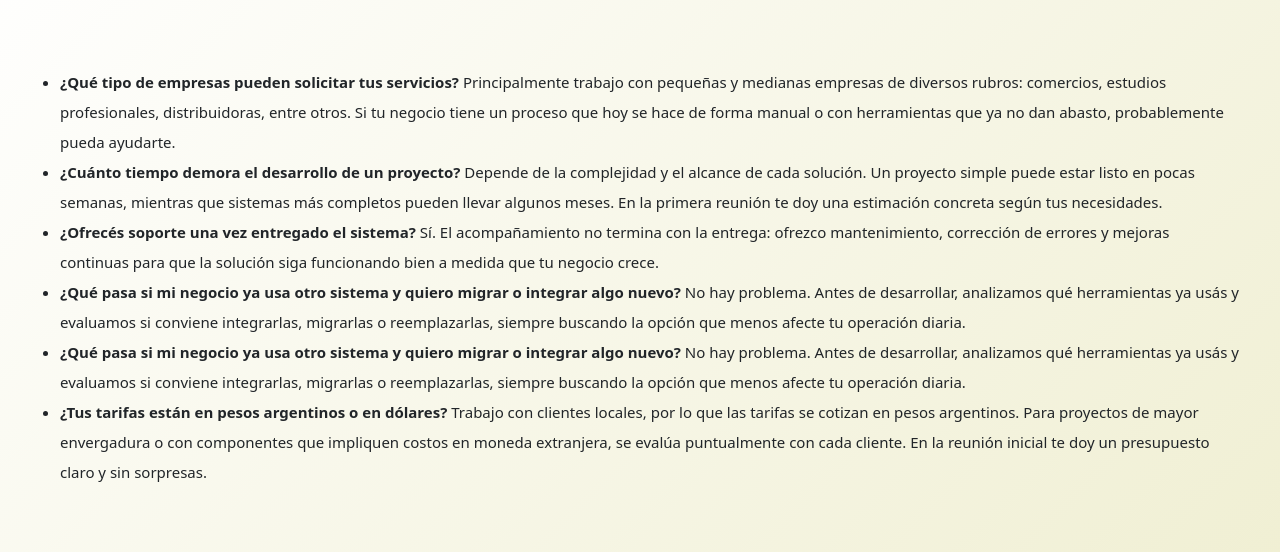
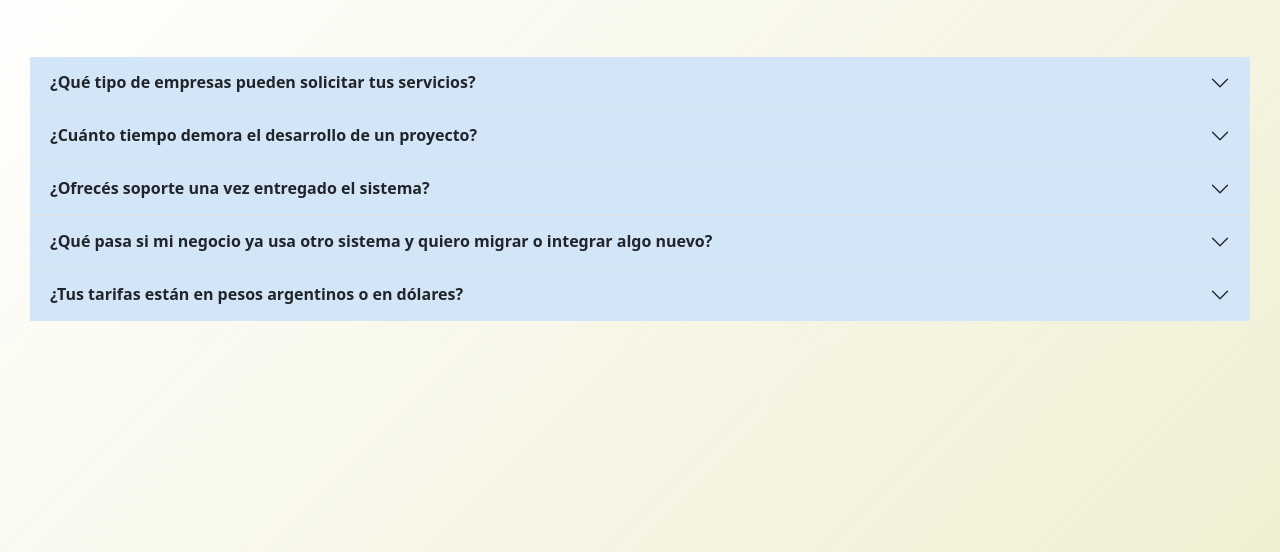
Before and after one commit to rodrigoalonzo/coderhouse-desarrolloweb, a plain HTML site: page pages/servicios.html in a window 1280 px wide. Shown: the part 165-717 px from the top of the page. Drawn offline with nearby package versions, Linux system fonts and the light colour scheme.

Commit message:
Add: componente Accordion en sección de preguntas frecuentes

```diff
--- a/pages/servicios.html
+++ b/pages/servicios.html
@@ -73,61 +73,150 @@
     <main class="main">
       <h1>Preguntas frecuentes</h1>
       <section class="section-faq" id="section-faq">
-        <ul>
-          <li>
+        <div class="accordion accordion-flush" id="accordionFlushExample">
+          <div class="accordion-item">
+            <h2 class="accordion-header">
+              <button
+                class="accordion-button collapsed"
+                type="button"
+                data-bs-toggle="collapse"
+                data-bs-target="#flush-collapseOne"
+                aria-expanded="false"
+                aria-controls="flush-collapseOne"
+              >
                 <strong
                   >¿Qué tipo de empresas pueden solicitar tus servicios?</strong
                 >
-            Principalmente trabajo con pequeñas y medianas empresas de diversos
-            rubros: comercios, estudios profesionales, distribuidoras, entre
-            otros. Si tu negocio tiene un proceso que hoy se hace de forma
-            manual o con herramientas que ya no dan abasto, probablemente pueda
-            ayudarte.
-          </li>
-          <li>
-            <strong>¿Cuánto tiempo demora el desarrollo de un proyecto?</strong>
-            Depende de la complejidad y el alcance de cada solución. Un proyecto
-            simple puede estar listo en pocas semanas, mientras que sistemas más
-            completos pueden llevar algunos meses. En la primera reunión te doy
-            una estimación concreta según tus necesidades.
-          </li>
-          <li>
-            <strong>¿Ofrecés soporte una vez entregado el sistema?</strong> Sí.
-            El acompañamiento no termina con la entrega: ofrezco mantenimiento,
-            corrección de errores y mejoras continuas para que la solución siga
-            funcionando bien a medida que tu negocio crece.
-          </li>
-          <li>
+              </button>
+            </h2>
+            <div
+              id="flush-collapseOne"
+              class="accordion-collapse collapse"
+              data-bs-parent="#accordionFlushExample"
+            >
+              <div class="accordion-body">
+                Principalmente trabajo con pequeñas y medianas empresas de
+                diversos rubros: comercios, estudios profesionales,
+                distribuidoras, entre otros. Si tu negocio tiene un proceso que
+                hoy se hace de forma manual o con herramientas que ya no dan
+                abasto, probablemente pueda ayudarte.
+              </div>
+            </div>
+          </div>
+          <div class="accordion-item">
+            <h2 class="accordion-header">
+              <button
+                class="accordion-button collapsed"
+                type="button"
+                data-bs-toggle="collapse"
+                data-bs-target="#flush-collapseTwo"
+                aria-expanded="false"
+                aria-controls="flush-collapseTwo"
+              >
+                <strong
+                  >¿Cuánto tiempo demora el desarrollo de un proyecto?</strong
+                >
+              </button>
+            </h2>
+            <div
+              id="flush-collapseTwo"
+              class="accordion-collapse collapse"
+              data-bs-parent="#accordionFlushExample"
+            >
+              <div class="accordion-body">
+                Depende de la complejidad y el alcance de cada solución. Un
+                proyecto simple puede estar listo en pocas semanas, mientras que
+                sistemas más completos pueden llevar algunos meses. En la
+                primera reunión te doy una estimación concreta según tus
+                necesidades.
+              </div>
+            </div>
+          </div>
+          <div class="accordion-item">
+            <h2 class="accordion-header">
+              <button
+                class="accordion-button collapsed"
+                type="button"
+                data-bs-toggle="collapse"
+                data-bs-target="#flush-collapseThree"
+                aria-expanded="false"
+                aria-controls="flush-collapseThree"
+              >
+                <strong>¿Ofrecés soporte una vez entregado el sistema?</strong>
+              </button>
+            </h2>
+            <div
+              id="flush-collapseThree"
+              class="accordion-collapse collapse"
+              data-bs-parent="#accordionFlushExample"
+            >
+              <div class="accordion-body">
+                Sí. El acompañamiento no termina con la entrega: ofrezco
+                mantenimiento, corrección de errores y mejoras continuas para
+                que la solución siga funcionando bien a medida que tu negocio
+                crece.
+              </div>
+            </div>
+          </div>
+          <div class="accordion-item">
+            <h2 class="accordion-header">
+              <button
+                class="accordion-button collapsed"
+                type="button"
+                data-bs-toggle="collapse"
+                data-bs-target="#flush-collapseFour"
+                aria-expanded="false"
+                aria-controls="flush-collapseFour"
+              >
                 <strong
                   >¿Qué pasa si mi negocio ya usa otro sistema y quiero migrar o
                   integrar algo nuevo?</strong
                 >
-            No hay problema. Antes de desarrollar, analizamos qué herramientas
-            ya usás y evaluamos si conviene integrarlas, migrarlas o
-            reemplazarlas, siempre buscando la opción que menos afecte tu
-            operación diaria.
-          </li>
-          <li>
-            <strong
-              >¿Qué pasa si mi negocio ya usa otro sistema y quiero migrar o
-              integrar algo nuevo?</strong
+              </button>
+            </h2>
+            <div
+              id="flush-collapseFour"
+              class="accordion-collapse collapse"
+              data-bs-parent="#accordionFlushExample"
             >
-            No hay problema. Antes de desarrollar, analizamos qué herramientas
-            ya usás y evaluamos si conviene integrarlas, migrarlas o
-            reemplazarlas, siempre buscando la opción que menos afecte tu
-            operación diaria.
-          </li>
-          <li>
+              <div class="accordion-body">
+                No hay problema. Antes de desarrollar, analizamos qué
+                herramientas ya usás y evaluamos si conviene integrarlas,
+                migrarlas o reemplazarlas, siempre buscando la opción que menos
+                afecte tu operación diaria.
+              </div>
+            </div>
+          </div>
+          <div class="accordion-item">
+            <h2 class="accordion-header">
+              <button
+                class="accordion-button collapsed"
+                type="button"
+                data-bs-toggle="collapse"
+                data-bs-target="#flush-collapseFive"
+                aria-expanded="false"
+                aria-controls="flush-collapseFive"
+              >
                 <strong
                   >¿Tus tarifas están en pesos argentinos o en dólares?</strong
                 >
-            Trabajo con clientes locales, por lo que las tarifas se cotizan en
-            pesos argentinos. Para proyectos de mayor envergadura o con
+              </button>
+            </h2>
+            <div
+              id="flush-collapseFive"
+              class="accordion-collapse collapse"
+              data-bs-parent="#accordionFlushExample"
+            >
+              <div class="accordion-body">
+                Trabajo con clientes locales, por lo que las tarifas se cotizan
+                en pesos argentinos. Para proyectos de mayor envergadura o con
                 componentes que impliquen costos en moneda extranjera, se evalúa
                 puntualmente con cada cliente. En la reunión inicial te doy un
                 presupuesto claro y sin sorpresas.
-          </li>
-        </ul>
+              </div>
+            </div>
+          </div>
+        </div>
       </section>
     </main>
     <footer class="footer">
--- a/styles/styles.css
+++ b/styles/styles.css
@@ -93,7 +93,7 @@ body{
   background-color: rgba(14, 14, 14, 0.75);
   border-radius: 15px;
   /* border: 3px solid #e0e04b5b; */
-  border: 1px solid #FFFFFF;
+  border: 1px solid #838181;
 }
 
 .main-index h2{
@@ -139,7 +139,7 @@ body{
   background-color: rgba(14, 14, 14, 0.75);
   border-radius: 15px;
   /* border: 3px solid #e0e04b5b; */
-  border: 1px solid #FFFFFF;
+  border: 1px solid #838181;
   color: #FFFFFF;
 }
 
@@ -158,7 +158,7 @@ body{
   background-color: rgba(14, 14, 14, 0.65);
   border-radius: 15px;
   /* border: 3px solid #e0e04b5b; */
-  border: 1px solid #FFFFFF;
+  border: 1px solid #838181;
 }
 
 .main-index .informacion-general h2{
@@ -200,7 +200,7 @@ body{
   background-color: rgba(14, 14, 14, 0.75);
   border-radius: 15px;
   /* border: 3px solid #e0e04b5b; */
-  border: 1px solid #FFFFFF;
+  border: 1px solid #838181;
   color: #FFFFFF;
 }
 
@@ -351,9 +351,23 @@ body{
   padding: 20px;
 }
 
-.main .section-faq ul{
+/* .main .section-faq ul{
   margin: 10px;
   padding-left: 20px;
+} */
+
+.main .section-faq .accordion-button.collapsed{
+  background-color: rgb(108, 172, 228, 0.30);
+}
+
+.main .section-faq .accordion-button:not(.collapsed) {
+  background-color: rgb(108, 172, 228, 1);
+  color: #ffffff;
+}
+
+.main .section-faq .accordion-body{
+  background-color: #e7e7b75b;
+  padding: 30px;
 }
 
 .main .section-contacto-info{
```
Lines whose indentation alone changed are shown as unchanged.
